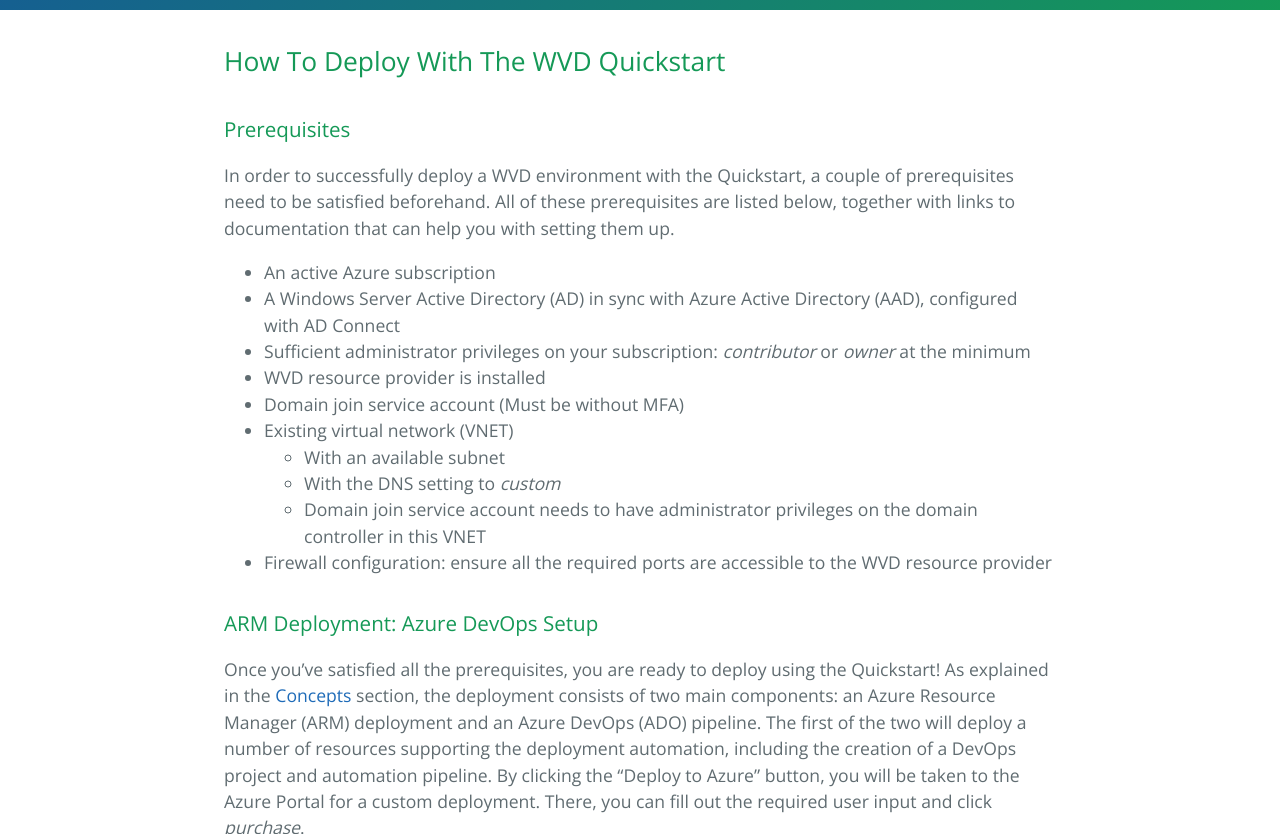
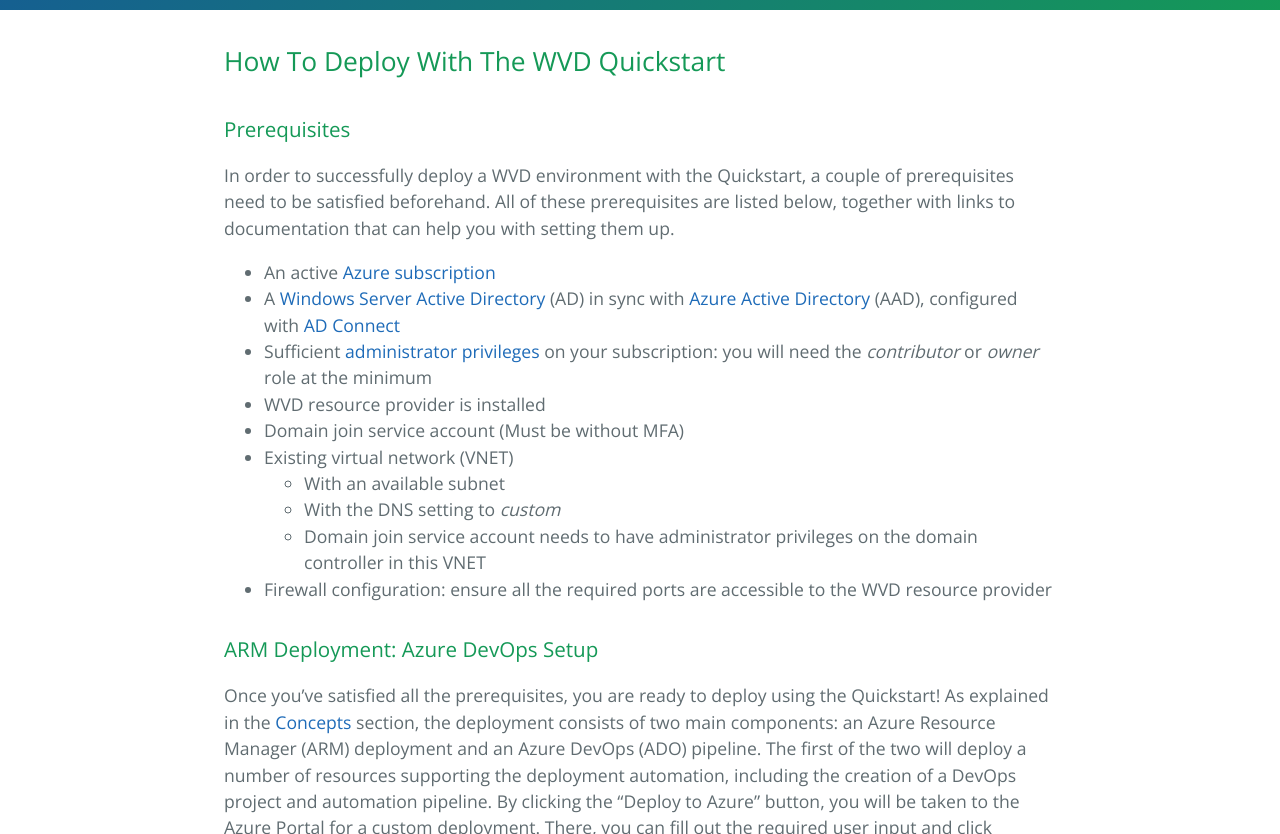
Before and after one commit to samvdjagt/wvdquickstart, a Jekyll site: the page built from howto.md, in a window 1280 px wide and 900 px high, scrolled down 326 px, cut to the strip 0-834 px from the top of the window. Built offline with Jekyll 4.4.1, drawn with Linux system fonts in a browser that asks for light colours.

Commit message:
Update howto.md

```diff
--- a/howto.md
+++ b/howto.md
@@ -8,9 +8,10 @@
 
 ### Prerequisites
 In order to successfully deploy a WVD environment with the Quickstart, a couple of prerequisites need to be satisfied beforehand. All of these prerequisites are listed below, together with links to documentation that can help you with setting them up.
-* An active Azure subscription
-* A Windows Server Active Directory (AD) in sync with Azure Active Directory (AAD), configured with AD Connect
-* Sufficient administrator privileges on your subscription: *contributor* or *owner* at the minimum
+* An active <a href="https://azure.microsoft.com/en-us/">Azure subscription</a>
+* A
+<a href="https://docs.microsoft.com/en-us/windows-server/identity/ad-ds/get-started/virtual-dc/active-directory-domain-services-overview">Windows Server Active Directory</a> (AD) in sync with <a href="https://azure.microsoft.com/en-us/services/active-directory/">Azure Active Directory</a> (AAD), configured with <a href="https://docs.microsoft.com/en-us/azure/active-directory/hybrid/how-to-connect-install-express">AD Connect</a>
+* Sufficient <a href="https://docs.microsoft.com/en-us/azure/role-based-access-control/role-assignments-list-portal">administrator privileges</a> on your subscription: you will need the *contributor* or *owner* role at the minimum
 * WVD resource provider is installed
 * Domain join service account (Must be without MFA)
 * Existing virtual network (VNET)
```
